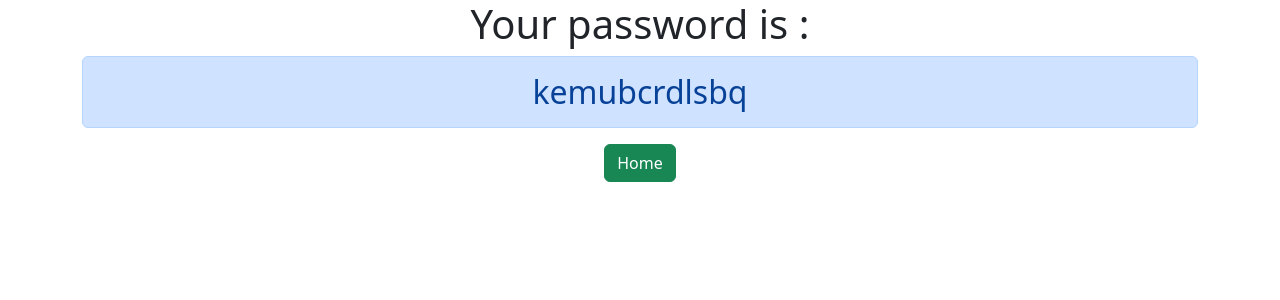
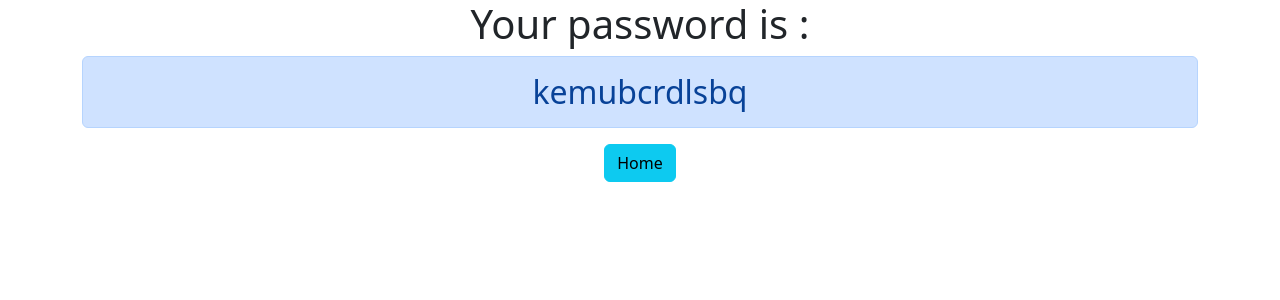
Before and after one commit to AllOneNeon/Django3-Password-Generator, a Django app: page /password/ in a window 1280 px wide. Shown: the top 300 px of the page. Run offline with Django 4.2, Linux system fonts and the light colour scheme.

Commit message:
some tweaks

```diff
--- a/generator/templates/generator/password.html
+++ b/generator/templates/generator/password.html
@@ -4,5 +4,5 @@
 <div class="container text-center">
     <h1> Your password is : </h1>
     <h2 class="alert alert-primary">{{ password }}</h2>
-    <a href = "{% url 'home' %}" class="btn btn-success">Home</a>
+    <a href = "{% url 'home' %}" class="btn btn-info">Home</a>
 </div>
--- a/password_generator/settings.py
+++ b/password_generator/settings.py
@@ -20,7 +20,7 @@ BASE_DIR = Path(__file__).resolve().parent.parent
 # See https://docs.djangoproject.com/en/4.0/howto/deployment/checklist/
 
 # SECURITY WARNING: keep the secret key used in production secret!
-SECRET_KEY = 'django-insecure-7!up1wh#ut-by9rbx2#zp2!hvo$gy$nnyyv#ue0a3hayxi(dl4'
+SECRET_KEY = 'django-insecure-7!up1wh#ut-by9rbx2dsadasdasd#zp2!hvo$gy$nnyyv#ue0a3hayxi(dl4'
 
 # SECURITY WARNING: don't run with debug turned on in production!
 DEBUG = True
```
